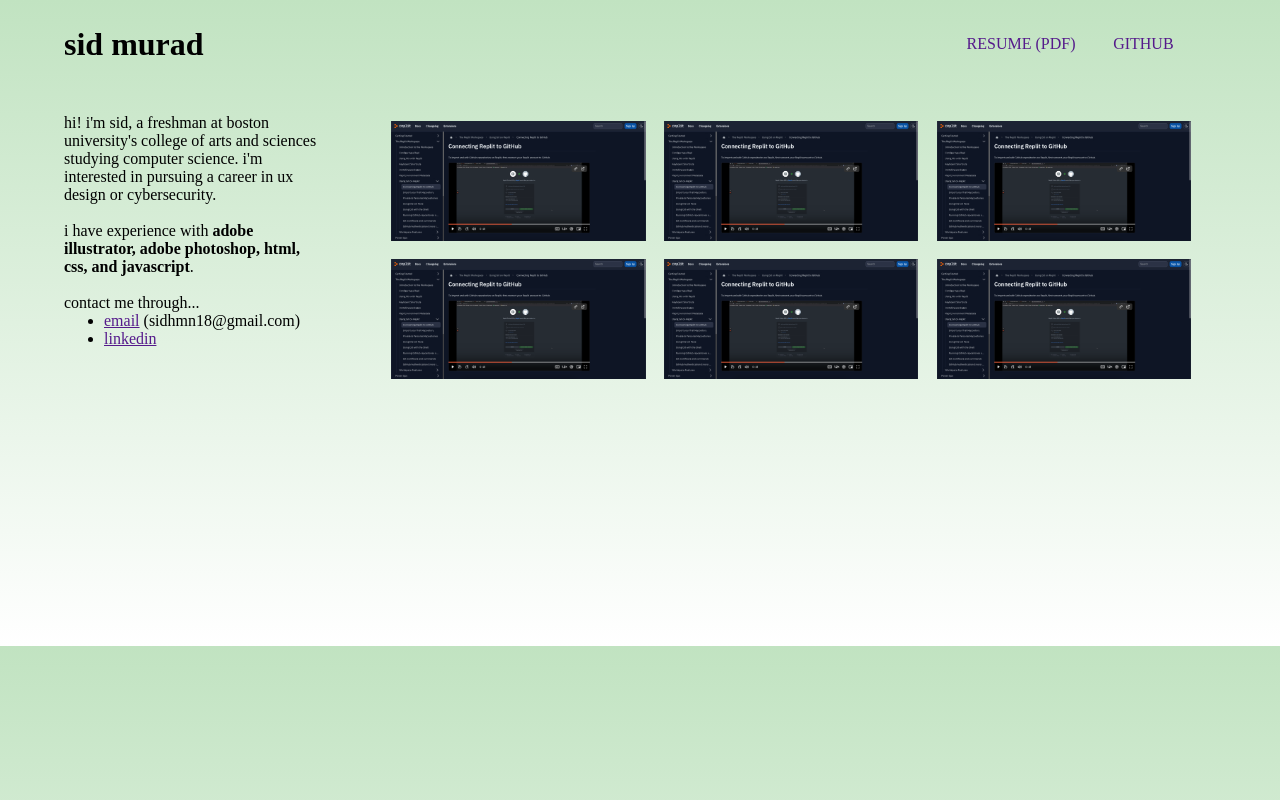
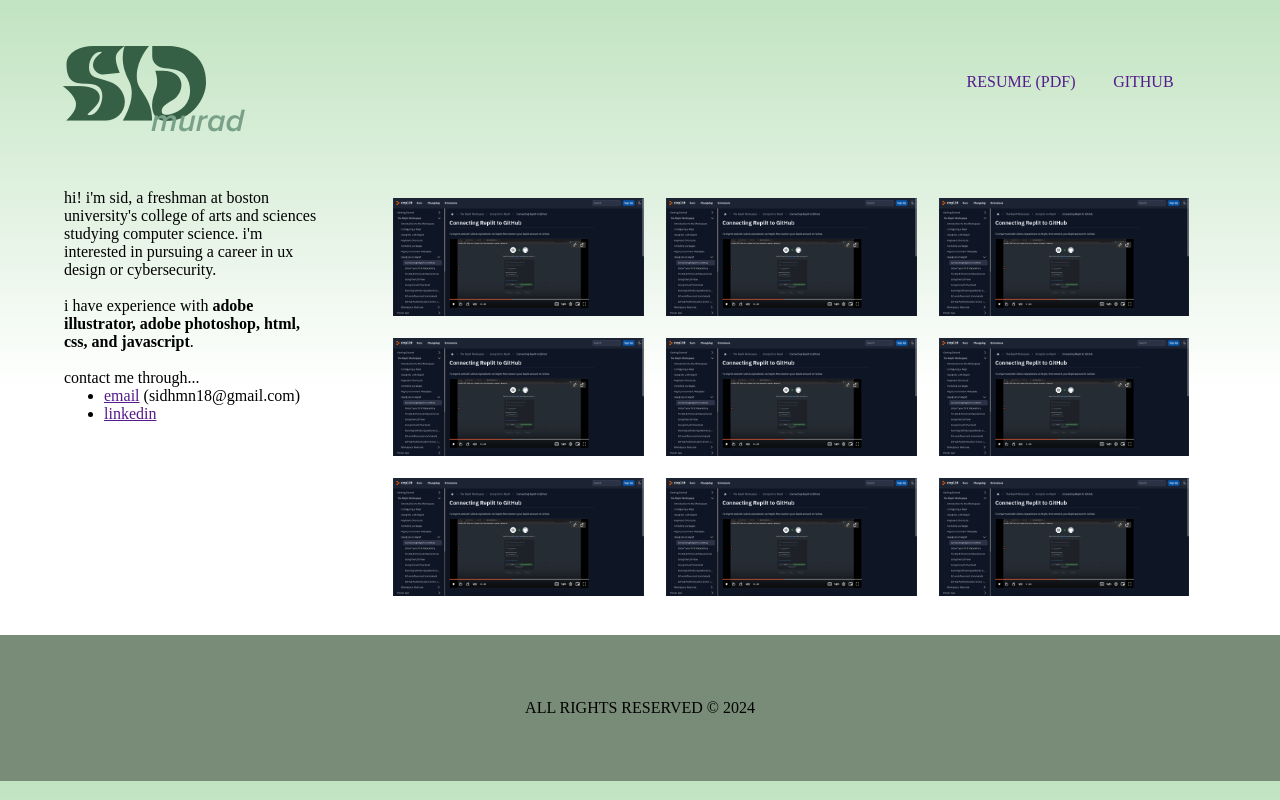
Before and after one commit to sidhmn/sidmurad, a plain HTML site: page index.html in a window 1280 px wide. Drawn offline with Linux system fonts and the light colour scheme.

Commit message:
Updated fonts

```diff
--- a/index.html
+++ b/index.html
@@ -8,9 +8,8 @@
 <body>
   <div id="page-top">
   <header>
-    <h1>
-      sid murad
-    </h1>
+    <h1 id="sid">sid</h1>
+    <h1 id="murad">murad</h1>
   </header>
   <nav>
     <ul>
@@ -45,6 +44,11 @@
         <a href=""> <img src="src/snoop.png" alt=""></a>
         <a href=""> <img src="src/snoop.png" alt=""></a>
       </div>
+      <div id="middle-row">
+        <a href=""> <img src="src/snoop.png" alt=""></a>
+        <a href=""> <img src="src/snoop.png" alt=""></a>
+        <a href=""> <img src="src/snoop.png" alt=""></a>
+      </div>
       <div id="bottom-row">
         <a href=""> <img src="src/snoop.png" alt=""></a>
         <a href=""> <img src="src/snoop.png" alt=""></a>
@@ -53,7 +57,7 @@
     </div>
   </main>
   <footer>
-
+    <p>ALL RIGHTS RESERVED &#169; 2024</p>
   </footer>
 </body>
 </html>
--- a/maxwynn-home.css
+++ b/maxwynn-home.css
@@ -11,6 +11,30 @@
 header {
     width: 50%;
     padding: 2% 5%;
+    padding-top: 6%;
+    line-height: 190%;
+}
+
+@font-face {
+    src: url("src/Charley.otf");
+    font-family: Charley;
+}
+
+#sid {
+    font-family: Charley, sans-serif;
+    font-size: calc(70px + 1vw);
+    color: #366045;
+}
+
+@font-face {
+    src: url("src/proximanovasemiboldit.otf");
+    font-family: ProximaNovaSemiBoldItalics;
+}
+
+#murad {
+    font-family: ProximaNovaSemiBoldItalics, sans-serif;
+    color: #79a18a;
+    padding-left: 17% ;
 }
 
 nav {
@@ -48,13 +72,12 @@
 #images {
     width: 70%;
     padding: 2% 0;
-    padding-bottom: 20%;
     margin: auto;
 }
 
 img {
     max-width: 30%;
-    padding: .8%;
+    padding: 1%;
 }
 
 img:hover {
@@ -62,5 +85,11 @@
 }
 
 body {
-    background-image: linear-gradient(#c1e3c1,white);
+    background-image: linear-gradient(#c1e3c1,white,white);
 }
+
+footer {
+    background-color: #788c78;
+    text-align: center;
+    padding: 5% 0;
+}
```
Also changed, not shown: src/Charley.otf (added), src/proximanovasemiboldit.otf (added).
